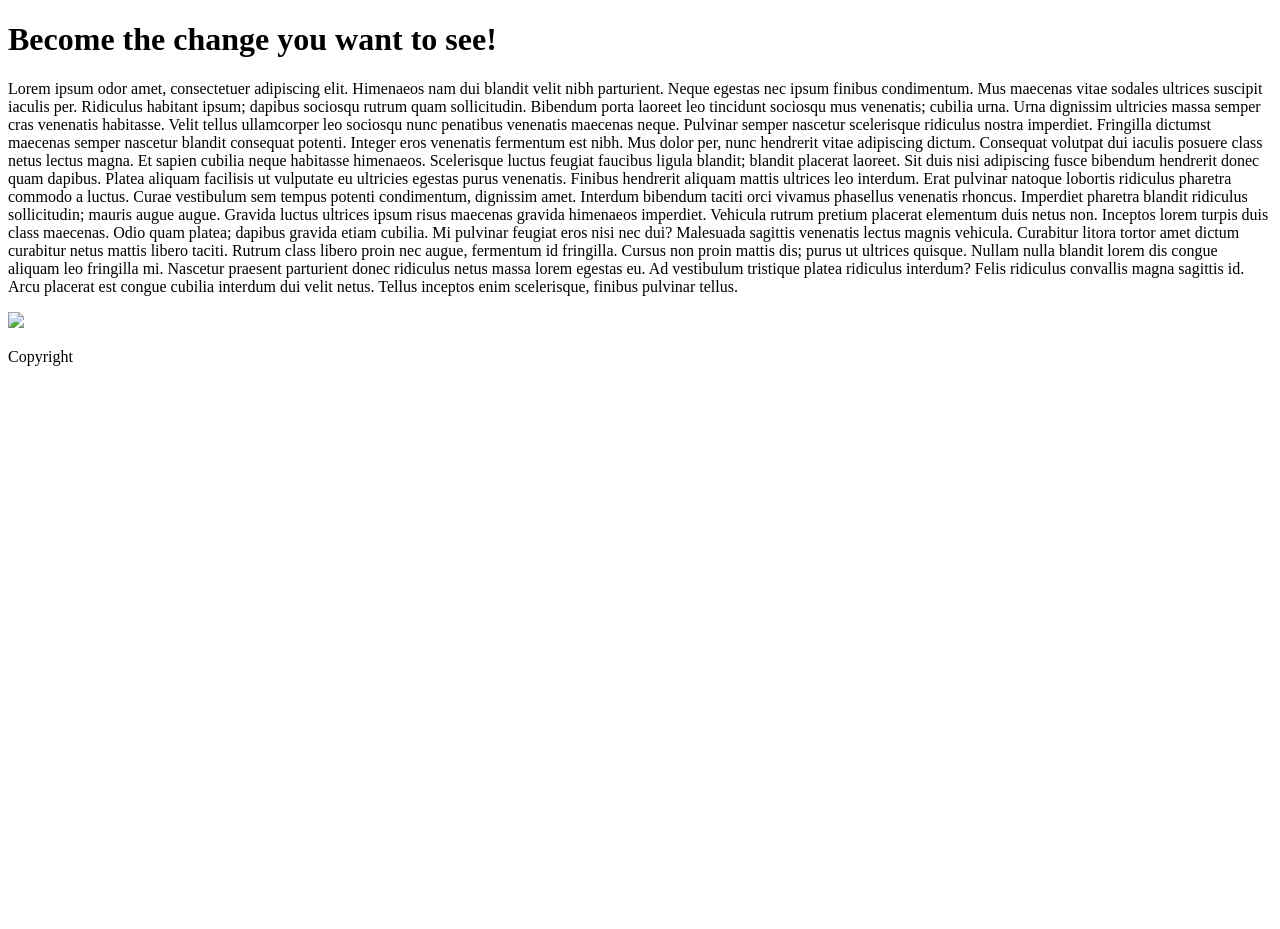
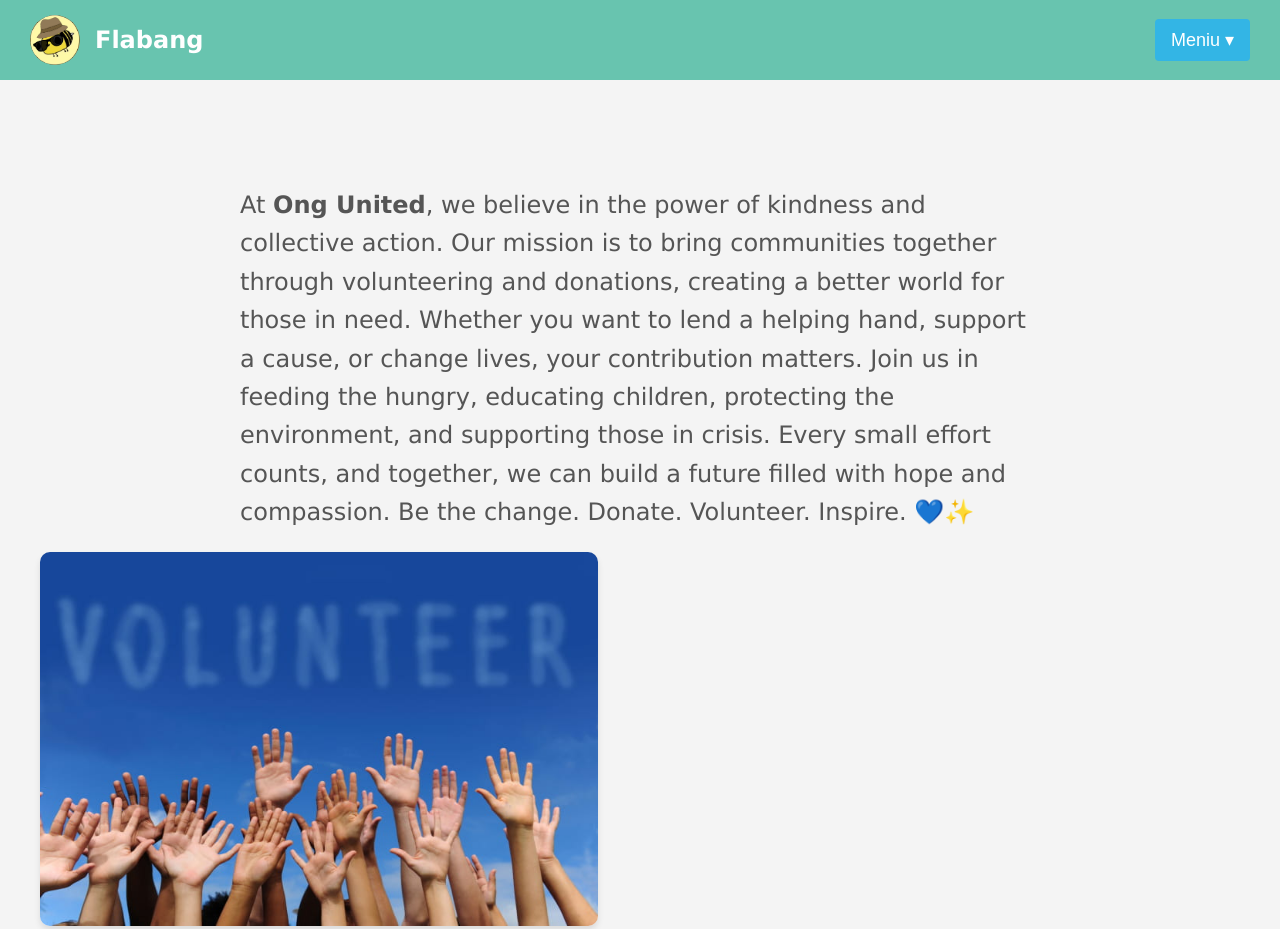
Before and after one commit to LechintanJoshua/Flabang-Hck, a plain HTML site: page HTML/index.html in a window 1280 px wide. Shown: the top 929 px of the page. Before the commit the page ends 800 px from the top, so only its background shows below. Drawn offline with Linux system fonts and the light colour scheme.

Commit message:
revolutie

```diff
--- a/CSS/stil.css
+++ b/CSS/stil.css
@@ -1,8 +1,143 @@
-body{
-    background-color: #d0eee7 ;
+* {
+    margin: 0;
+    padding: 0;
+    box-sizing: border-box;
 }
-.container{
+
+body {
+    font-family: Verdana, Geneva, Tahoma, sans-serif;
+    background-color: #f4f4f4;
+    color: #333;
+}
+
+.navbar {
     display: flex;
-    font-size: 1.2rem;
-    font-family:Arial, Helvetica, sans-serif;
+    justify-content: space-between;
+    align-items: center;
+    background-color: #68c4af;
+    padding: 15px 30px;
+    position: fixed;
+    top: 0;
+    left: 0;
+    width: 100%;
+    z-index: 1000;
 }
+
+.brand {
+    display: flex;
+    align-items: center;
+    text-decoration: none;
+    color: #fff;
+}
+
+.brand img {
+    width: 50px;
+    height: 50px;
+    border-radius: 50%;
+    margin-right: 15px;
+}
+
+.brand span {
+    font-size: 24px;
+    font-weight: bold;
+}
+
+.dropdown {
+    position: relative;
+    display: inline-block;
+}
+
+.dropdown button {
+    background-color: #33b5e5;
+    color: #fff;
+    border: none;
+    padding: 10px 16px;
+    font-size: 18px;
+    cursor: pointer;
+    border-radius: 4px;
+}
+
+.dropdown button:focus {
+    outline: none;
+}
+
+.dropdown-content {
+    display: none;
+    position: absolute;
+    right: 0;
+    background-color: #f9f9f9;
+    min-width: 180px;
+    border: 1px solid #ddd;
+    box-shadow: 0 8px 16px rgba(0, 0, 0, 0.2);
+    z-index: 1;
+    border-radius: 4px;
+}
+
+.dropdown-content a {
+    color: #333;
+    padding: 12px 16px;
+    text-decoration: none;
+    display: block;
+}
+
+.dropdown-content a:hover {
+    background-color: #f1f1f1;
+}
+
+.container {
+    padding: 100px 20px 20px 20px;
+    display: flex;
+    justify-content: space-between;
+    align-items: center;
+    flex-wrap: wrap;
+}
+
+#main_img {
+    display: block;
+    margin: 20px;
+    max-width: 45%;
+    border-radius: 10px;
+    box-shadow: 0 4px 6px rgba(0, 0, 0, 0.1);
+    margin-right: 115px;
+}
+
+h1 {
+    font-family: 'Arial', sans-serif;
+    font-size: 3rem;
+    font-weight: 600;
+    color: #333;
+    text-align: center;
+    margin-bottom: 30px;
+}
+
+.container p {
+    font-size: 1.5rem;
+    line-height: 1.6;
+    color: #555;
+    max-width: 800px;
+    margin: 0 auto;
+}
+
+button {
+    background-color: #33b5e5;
+    color: #fff;
+    border: none;
+    padding: 12px 20px;
+    font-size: 18px;
+    cursor: pointer;
+    border-radius: 4px;
+}
+
+button:hover {
+    background-color: #0298c8;
+}
+
+a {
+    color: #333;
+    text-decoration: none;
+}
+
+a:hover {
+    text-decoration: underline;
+    color: #0298c8;
+}
--- a/HTML/index.html
+++ b/HTML/index.html
@@ -1,24 +1,66 @@
 <!DOCTYPE html>
 <html lang="en">
+
 <head>
     <meta charset="UTF-8">
     <meta name="viewport" content="width=device-width, initial-scale=1.0">
+    <link rel="stylesheet" href="/CSS/stil.css">
     <title>Home</title>
 </head>
+<header>
+    <nav class="navbar">
+
+        <a href="#" class="brand">
+            <img src="/Imagini/navbar_logo.png" alt="Logo">
+            <span>Flabang</span>
+        </a>
+        <div class="dropdown">
+            <button onclick="toggleDropdown()">Meniu &#9662;</button>
+            <div class="dropdown-content" id="dropdownMenu">
+                <a href="login.html">Login</a>
+                <a href="register.html">Register</a>
+            </div>
+        </div>
+    </nav>
+</header>
+
 <body>
-    <h1>Become the change you want to see!</h1>
+    <h1 style="text-align: center;font-family:Verdana, Geneva, Tahoma, sans-serif;font-size: 3rem;" ;>Become the change
+        you want to see!</h1>
     <div class="container">
-        <p>Lorem ipsum odor amet, consectetuer adipiscing elit. Himenaeos nam dui blandit velit nibh parturient. Neque egestas nec ipsum finibus condimentum. Mus maecenas vitae sodales ultrices suscipit iaculis per. Ridiculus habitant ipsum; dapibus sociosqu rutrum quam sollicitudin. Bibendum porta laoreet leo tincidunt sociosqu mus venenatis; cubilia urna. Urna dignissim ultricies massa semper cras venenatis habitasse.
 
-            Velit tellus ullamcorper leo sociosqu nunc penatibus venenatis maecenas neque. Pulvinar semper nascetur scelerisque ridiculus nostra imperdiet. Fringilla dictumst maecenas semper nascetur blandit consequat potenti. Integer eros venenatis fermentum est nibh. Mus dolor per, nunc hendrerit vitae adipiscing dictum. Consequat volutpat dui iaculis posuere class netus lectus magna. Et sapien cubilia neque habitasse himenaeos. Scelerisque luctus feugiat faucibus ligula blandit; blandit placerat laoreet. Sit duis nisi adipiscing fusce bibendum hendrerit donec quam dapibus.
+        <p style="font-size: 1.5rem;">
+            At <strong>Ong United</strong>, we believe in the power of kindness and collective action. Our mission is to
+            bring communities together through volunteering and donations, creating a better world for those in need.
+            Whether you want to lend a helping hand, support a cause, or change lives, your contribution matters.
 
-            Platea aliquam facilisis ut vulputate eu ultricies egestas purus venenatis. Finibus hendrerit aliquam mattis ultrices leo interdum. Erat pulvinar natoque lobortis ridiculus pharetra commodo a luctus. Curae vestibulum sem tempus potenti condimentum, dignissim amet. Interdum bibendum taciti orci vivamus phasellus venenatis rhoncus. Imperdiet pharetra blandit ridiculus sollicitudin; mauris augue augue. Gravida luctus ultrices ipsum risus maecenas gravida himenaeos imperdiet. Vehicula rutrum pretium placerat elementum duis netus non.
+            Join us in feeding the hungry, educating children, protecting the environment, and supporting those in
+            crisis. Every small effort counts, and together, we can build a future filled with hope and compassion.
 
-            Inceptos lorem turpis duis class maecenas. Odio quam platea; dapibus gravida etiam cubilia. Mi pulvinar feugiat eros nisi nec dui? Malesuada sagittis venenatis lectus magnis vehicula. Curabitur litora tortor amet dictum curabitur netus mattis libero taciti. Rutrum class libero proin nec augue, fermentum id fringilla. Cursus non proin mattis dis; purus ut ultrices quisque.
+            Be the change. Donate. Volunteer. Inspire. 💙✨
+        </p>
+        <img src="/Imagini/volunteer210324.jpg" id="main_img">
 
-            Nullam nulla blandit lorem dis congue aliquam leo fringilla mi. Nascetur praesent parturient donec ridiculus netus massa lorem egestas eu. Ad vestibulum tristique platea ridiculus interdum? Felis ridiculus convallis magna sagittis id. Arcu placerat est congue cubilia interdum dui velit netus. Tellus inceptos enim scelerisque, finibus pulvinar tellus.</p>
-        <img src="Imagini/volunteer210324.jpg">
-        <p>Copyright</p>
-   </div>
+    </div>
+    <script>
+        function toggleDropdown() {
+            var dropdown = document.getElementById("dropdownMenu");
+            if (dropdown.style.display === "block") {
+                dropdown.style.display = "none";
+            } else {
+                dropdown.style.display = "block";
+            }
+        }
+
+        window.onclick = function (event) {
+            if (!event.target.matches('.dropdown button')) {
+                var dropdown = document.getElementById("dropdownMenu");
+                if (dropdown.style.display === "block") {
+                    dropdown.style.display = "none";
+                }
+            }
+        }
+    </script>
 </body>
+
 </html>
```
Also changed, not shown: HTML/login.html (+1 -3 lines).
